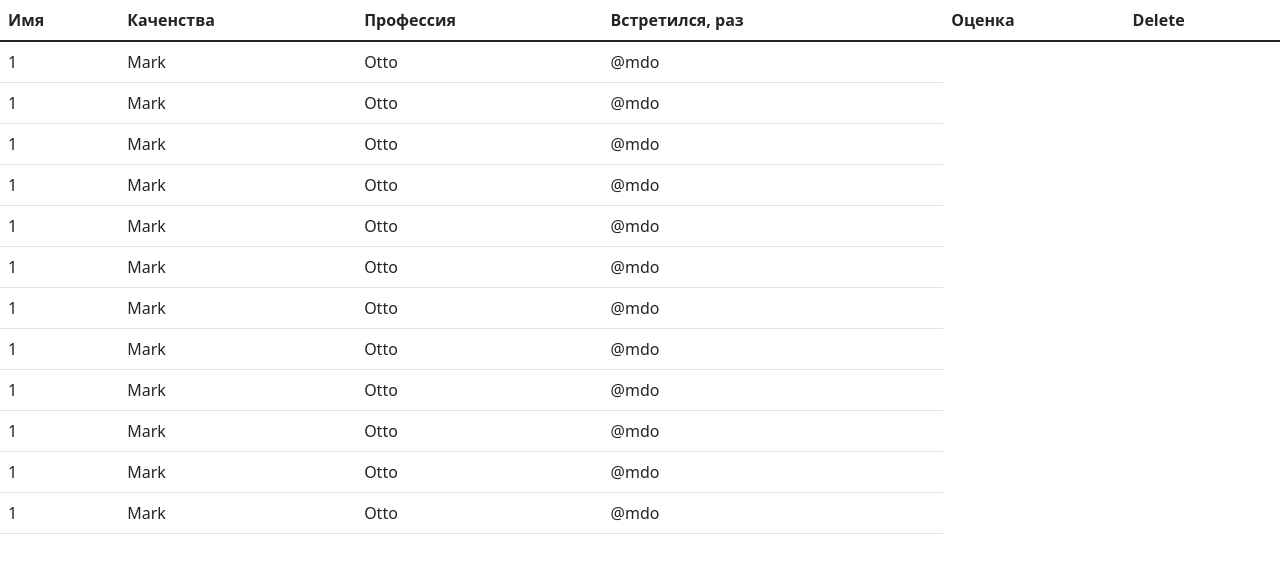
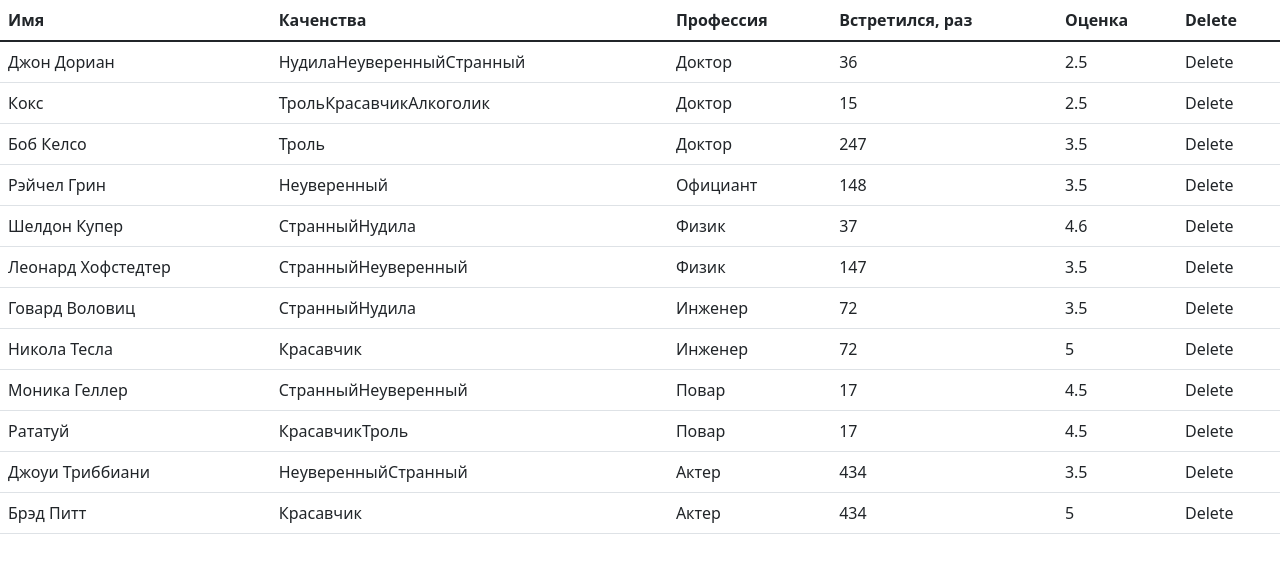
Before and after one commit to shutnikPk/fast-company, a React (Create React App) app: page / in a window 1280 px wide. Shown: the top 562 px of the page. Built offline with nearby package versions, Linux system fonts and the light colour scheme.

Commit message:
create table

```diff
--- /dev/null
+++ b/src/App.jsx
@@ -0,0 +1,8 @@
+import React from "react";
+import API from "./API";
+import Users from "./components/users";
+const App = () => {
+  return <Users users={API.users.fetchAll()} />;
+};
+
+export default App;
--- a/src/components/row.jsx
+++ b/src/components/row.jsx
@@ -1,14 +1,15 @@
 import React from "react";
-import api from "../API";
 
-const RowTable = () => {
-  const users = api.users.fetchAll();
+const RowTable = (user) => {
+  console.log(user.user);
   return (
     <tr>
-      <td scope="row">1</td>
-      <td>Mark</td>
-      <td>Otto</td>
-      <td>@mdo</td>
+      <td>{user.user.name}</td>
+      <td>{user.user.qualities.map((qual) => qual.name)}</td>
+      <td>{user.user.profession.name}</td>
+      <td>{user.user.completedMeetings}</td>
+      <td>{user.user.rate}</td>
+      <td>Delete</td>
     </tr>
   );
 };
--- /dev/null
+++ b/src/components/table.jsx
@@ -0,0 +1,25 @@
+import React from "react";
+import RowTable from "./row";
+const TableUsers = (users) => {
+  return (
+    <table className="table">
+      <thead>
+        <tr>
+          <th scope="col">Имя</th>
+          <th scope="col">Каченства</th>
+          <th scope="col">Профессия</th>
+          <th scope="col">Встретился, раз</th>
+          <th scope="col">Оценка</th>
+          <th scope="col">Delete</th>
+        </tr>
+      </thead>
+      <tbody>
+        {users.users.map((user) => (
+          <RowTable user={user} key={user._id} />
+        ))}
+      </tbody>
+    </table>
+  );
+};
+
+export default TableUsers;
--- a/src/components/users.jsx
+++ b/src/components/users.jsx
@@ -1,28 +1,8 @@
 import React from "react";
-import api from "../API";
-import RowTable from "./row";
+import TableUsers from "./table";
 
-const Users = () => {
-  const users = api.users.fetchAll();
-  return (
-    <table class="table">
-      <thead>
-        <tr>
-          <th scope="col">Имя</th>
-          <th scope="col">Каченства</th>
-          <th scope="col">Профессия</th>
-          <th scope="col">Встретился, раз</th>
-          <th scope="col">Оценка</th>
-          <th scope="col">Delete</th>
-        </tr>
-      </thead>
-      <tbody>
-        {users.map((user) => (
-          <RowTable />
-        ))}
-      </tbody>
-    </table>
-  );
+const Users = ({ users }) => {
+  return <TableUsers users={users} />;
 };
 
 export default Users;
--- a/src/index.js
+++ b/src/index.js
@@ -3,11 +3,11 @@ import ReactDOM from "react-dom";
 import "./index.css";
 import reportWebVitals from "./reportWebVitals";
 import "bootstrap/dist/css/bootstrap.css";
-import Users from "./components/users";
+import App from "./App";
 
 ReactDOM.render(
   <React.StrictMode>
-    <Users />
+    <App />
   </React.StrictMode>,
   document.getElementById("root")
 );
```
Also changed, not shown: 1 other file (tests, documents, lock files or other folders).
